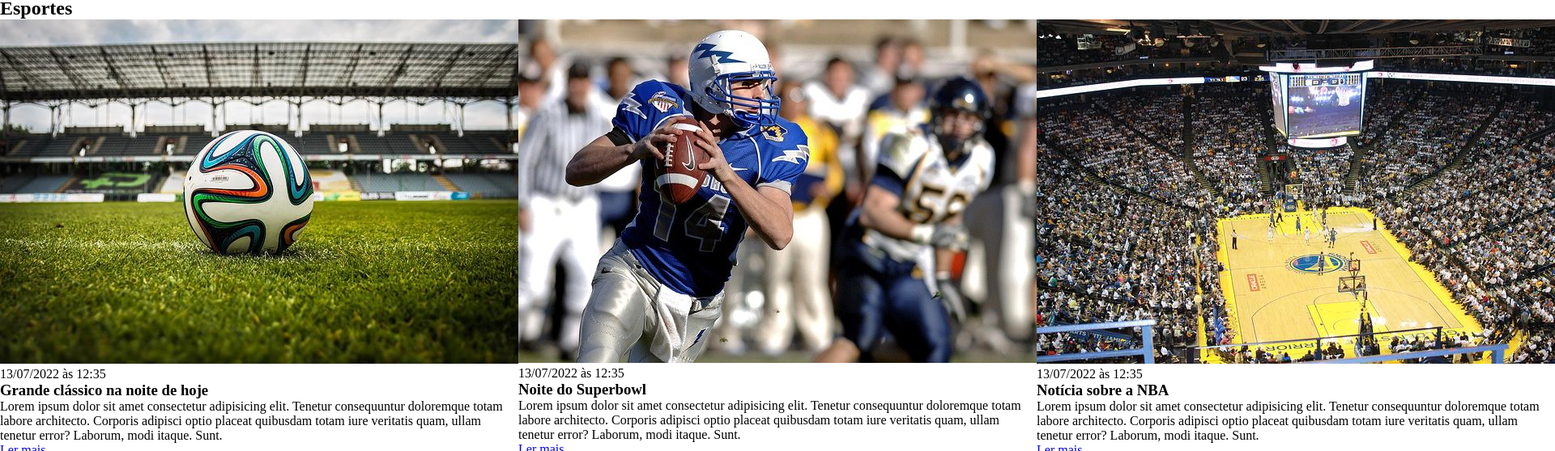
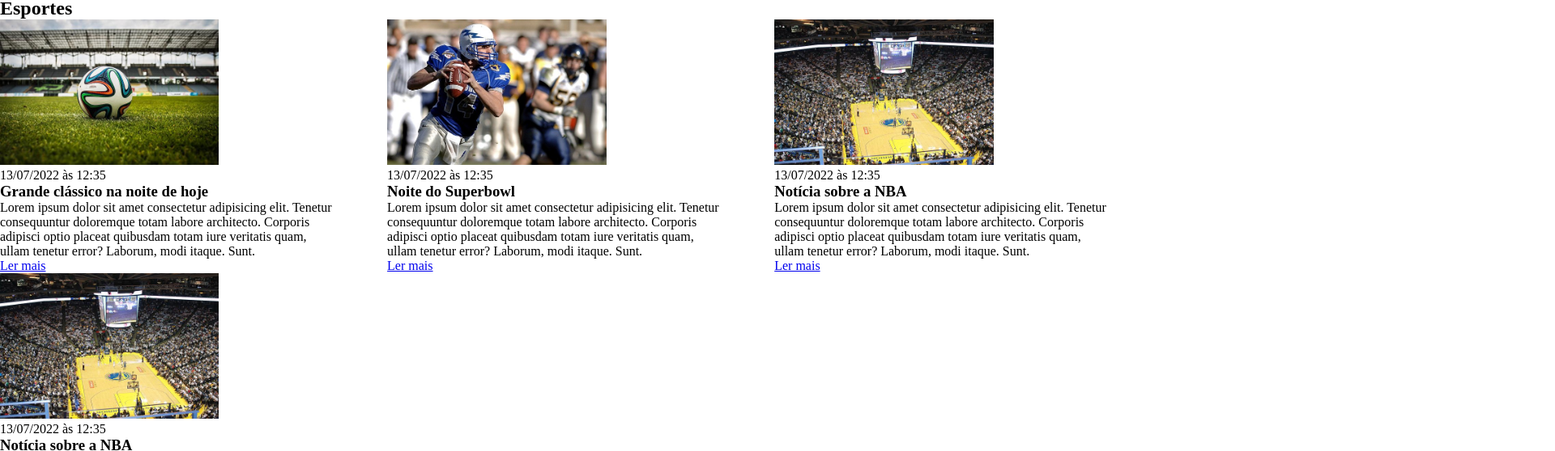
Before and after one commit to feikname-exercises/curso_ebac_frontend, a plain HTML site: page index.html in a window 1280 px wide. Shown: the part 58-616 px from the top of the page at 81% size, 1920 px wide, since content can reach past the window. Drawn offline with Linux system fonts and the light colour scheme.

Commit message:
[aula 5] limitar a 3 article por linha

```diff
--- a/main.css
+++ b/main.css
@@ -16,4 +16,18 @@ header li {
 
 .articles {
     display: flex;
+    flex-wrap: wrap;
+    justify-content: space-between;
 }
+
+.articles img {
+    height: 180px;
+}
+
+.articles article {
+    /*
+    100/3=33.33% mas deixamos como 30 para usar o resto como margem entre
+    items usando o justify-content: space-between
+    */
+    width: 30%;
+}
```
